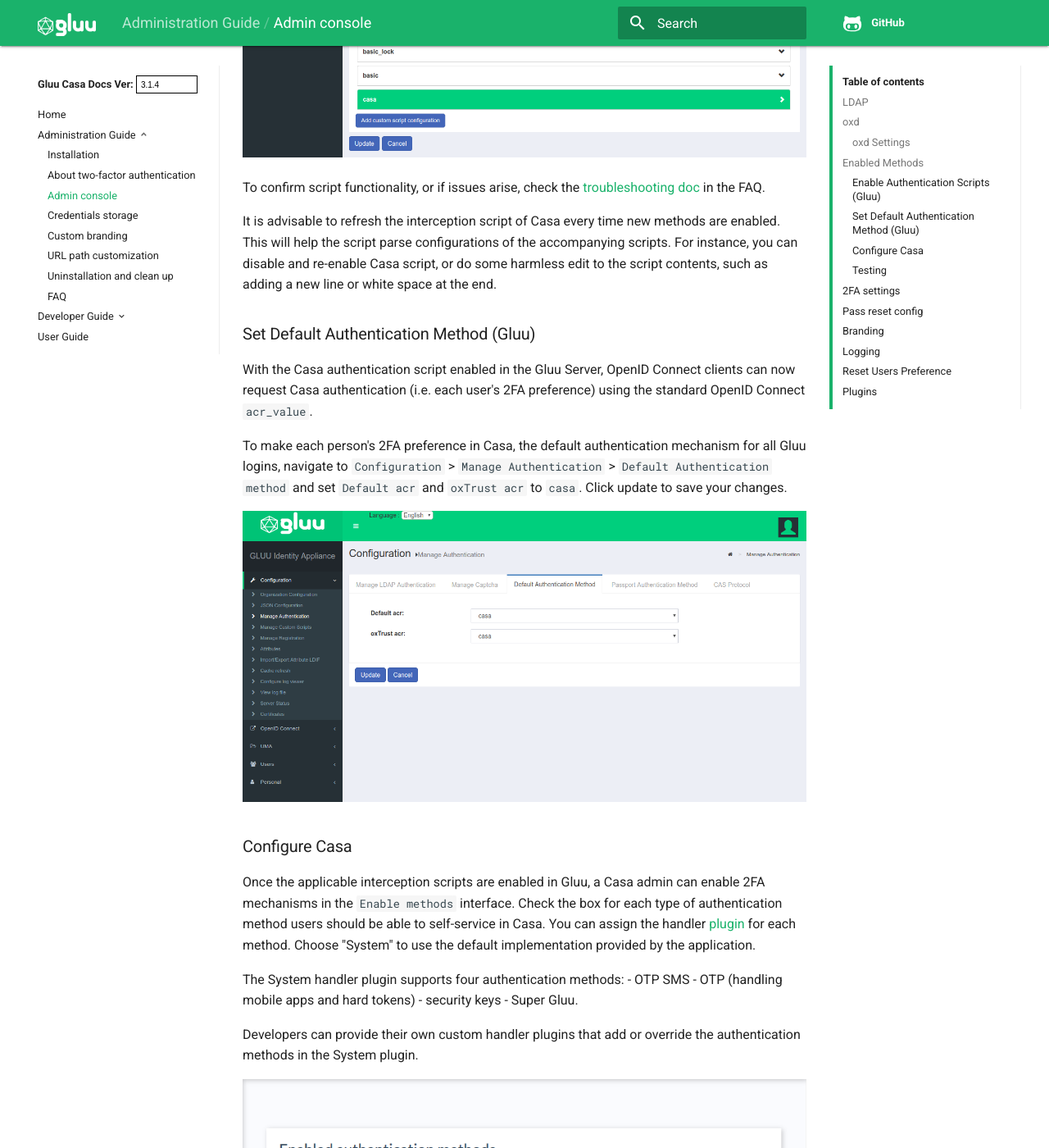
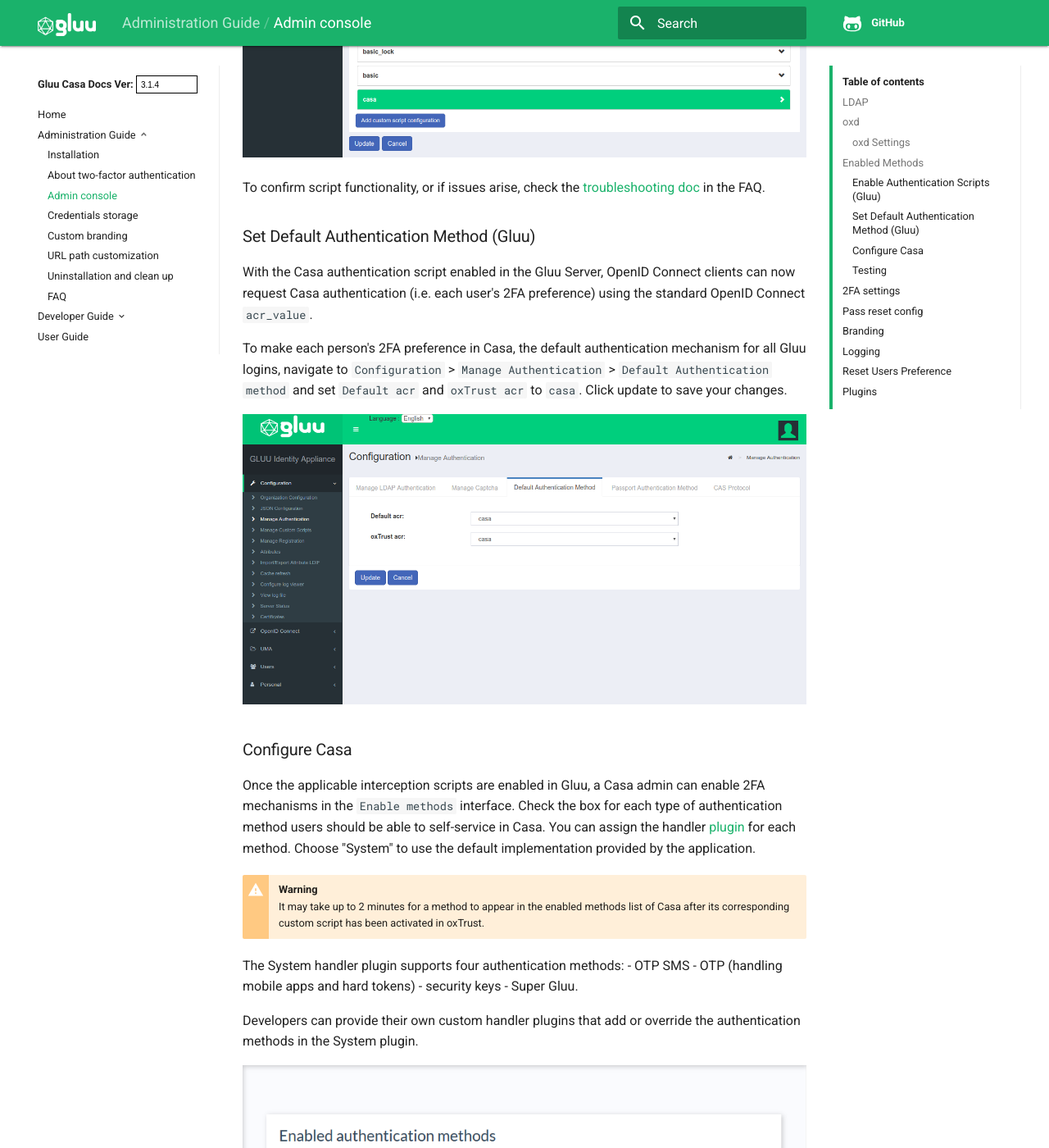
Before and after one commit to shmorri/docs-casa-prod, an MkDocs documentation site: the page built from docs/source/administration/admin-console.md, in a window 1280 px wide and 1400 px high, scrolled down 3040 px. Shown: the whole window at 82% size. Built offline with MkDocs 1.6.1, drawn with Linux system fonts in a browser that asks for light colours; old or Windows-style settings are respelled for this version of MkDocs.

Commit message:
Add warning, remove deprecated paragraph

```diff
--- a/docs/source/administration/admin-console.md
+++ b/docs/source/administration/admin-console.md
@@ -47,7 +47,6 @@ To enable authentication methods in Gluu, open oxTrust and navigate to  `Configu
 
 To confirm script functionality, or if issues arise, check the [troubleshooting doc](./faq.md#troubleshooting-interception-scripts) in the FAQ.
 
-It is advisable to refresh the interception script of Casa every time new methods are enabled. This will help the script parse configurations of the accompanying scripts. For instance, you can disable and re-enable Casa script, or do some harmless edit to the script contents, such as adding a new line or white space at the end.
 
 ### Set Default Authentication Method (Gluu)
 With the Casa authentication script enabled in the Gluu Server, OpenID Connect clients can now request Casa authentication (i.e. each user's 2FA preference) using the standard OpenID Connect `acr_value`.
@@ -59,6 +58,9 @@ To make each person's 2FA preference in Casa, the default authentication mechani
 ### Configure Casa
 
 Once the applicable interception scripts are enabled in Gluu, a Casa admin can enable 2FA mechanisms in the `Enable methods` interface. Check the box for each type of authentication method users should be able to self-service in Casa. You can assign the handler [plugin](#plugins) for each method. Choose "System" to use the default implementation provided by the application.
+
+!!! Warning
+    It may take up to 2 minutes for a method to appear in the enabled methods list of Casa after its corresponding custom script has been activated in oxTrust.
 
 The System handler plugin supports four authentication methods:
 - OTP SMS
```
